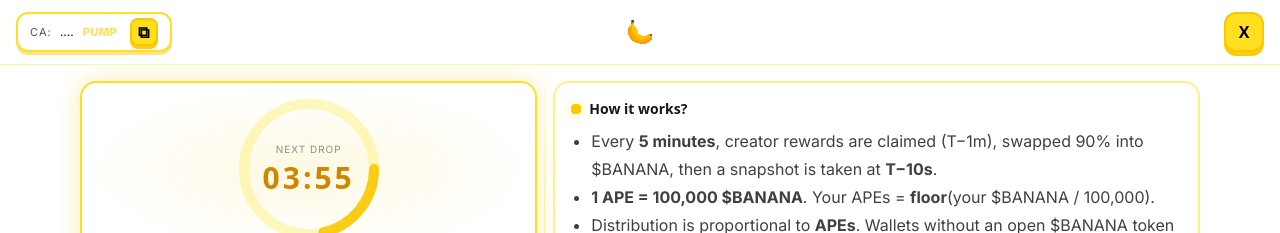
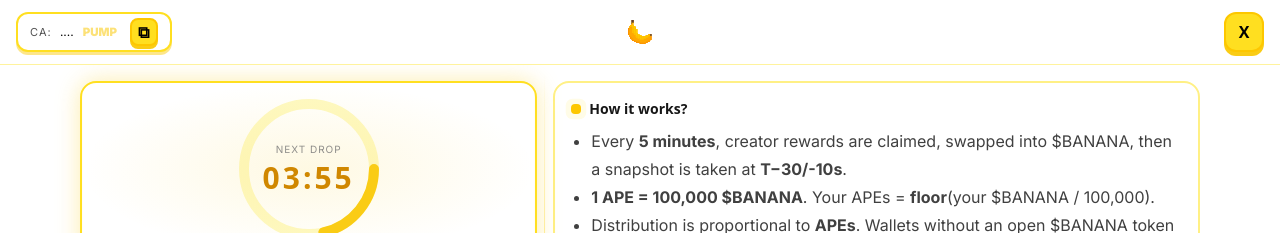
Before and after one commit to crazydevlmao/ape2earn, a Next.js app: page / in a window 1280 px wide. Shown: the top 233 px of the page. Built offline with nearby package versions, Linux system fonts and the light colour scheme; no server answers.

Commit message:
Update ApeBananaApp.tsx

```diff
--- a/src/components/ApeBananaApp.tsx
+++ b/src/components/ApeBananaApp.tsx
@@ -542,7 +542,7 @@ const loadRef = useRef<() => Promise<void>>(async () => {});
           <div className="rounded-2xl border-2 border-yellow-200 bg-white p-4 shadow-[0_6px_0_#fde68a]">
             <div className="mb-2 flex items-center gap-2"><PulsingDot /><div className="text-sm font-black" style={{ fontFamily: '"Press Start 2P", Pixelify Sans, system-ui, sans-serif' }}>How it works?</div></div>
             <ul className="list-disc pl-5 text-base text-neutral-700 leading-7">
-              <li>Every <b>5 minutes</b>, creator rewards are claimed (T−1m), swapped 90% into $BANANA, then a snapshot is taken at <b>T−10s</b>.</li>
+              <li>Every <b>5 minutes</b>, creator rewards are claimed, swapped into $BANANA, then a snapshot is taken at <b>T−30/-10s</b>.</li>
               <li><b>1 APE = {APE_UNIT.toLocaleString()} $BANANA</b>. Your APEs = <b>floor</b>(your $BANANA / {APE_UNIT.toLocaleString()}).</li>
               <li>Distribution is proportional to <b>APEs</b>. Wallets without an open $BANANA token account (ATA) are skipped.</li>
             </ul>
```
